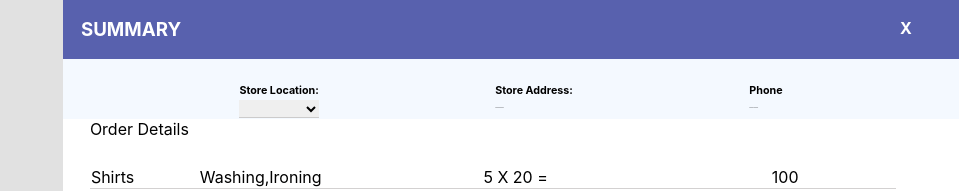
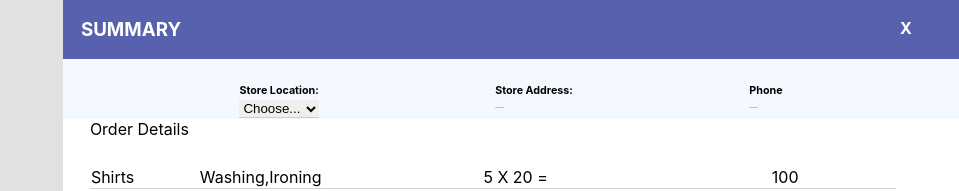
Before and after one commit to anoop0748/laundary-cart-frontend, a React (Create React App) app: page /summary in a window 1280 px wide. Shown: the top 191 px of the page, without its empty margins (321-1280 px from the left). Built offline with nearby package versions, Linux system fonts and the light colour scheme.

Commit message:
Successful input outline deleted

```diff
--- a/src/HeaderComp/navbar.js
+++ b/src/HeaderComp/navbar.js
@@ -10,8 +10,9 @@ function Navbar (props){
         window.localStorage.clear("token");
 
               // Force a reload if the user has logged out.
+              window.location.href = '/';
               window.location.reload();
-              window.location.href = '/';
+
     }
     return(
         <div className="header_nav">
--- a/src/LogInComp/login.css
+++ b/src/LogInComp/login.css
@@ -16,6 +16,7 @@
     border-right: none;
     border-bottom: 1px solid #5861AE;
     background-color: #B9C0FD1A;
+    outline: none;
 }
 #pass_container{
     margin-top: 25px;
--- a/src/RegisterComp/register.css
+++ b/src/RegisterComp/register.css
@@ -16,6 +16,7 @@
     border-left: none;
     border-right: none;
     border-bottom: 1px solid #5861AE;
+    outline: none;
 
     background-color: #b9c0fd0c;
 }
--- a/src/SummaryPage/summary.js
+++ b/src/SummaryPage/summary.js
@@ -27,8 +27,10 @@ function SummaryPage(){
         function get_storeAdd(e){
             console.log(e.target.value)
             let sel_data = e.target.value;
-            if(sel_data !== ""){
+            if(sel_data !== "Choose..."){
                 set_storeAdd(true)
+            }else{
+                set_storeAdd(false)
             }
         }
         function get_user_add(e){
@@ -56,13 +58,13 @@ function SummaryPage(){
                     <div>
                         <h6>Store Location:</h6>
                         <select id='options'onChange={get_storeAdd}>
-                            <option></option>
+                            <option>Choose...</option>
                             <option>Sidhi</option>
                         </select>
                     </div>
                     <div>
                     <h6>Store Address:</h6>
-                    {store_address?<p>Near Smart Chok Sidhi</p>:<p>__</p>}
+                    {store_address?<p>Near Smart Chowk Sidhi</p>:<p>__</p>}
 
                     </div>
                     <div>
--- a/src/userDetails/User.js
+++ b/src/userDetails/User.js
@@ -8,6 +8,9 @@ let Userdetails = () => {
   const [name, set_name] = useState("");
   let [state, setstate] = useState([])
   useEffect(() => {
+  if(!token){
+    window.location ='/';
+  }
 
     fetch("https://laundry-backend-i2fe.onrender.com/successfulLogin", {
       method: "get",
```
